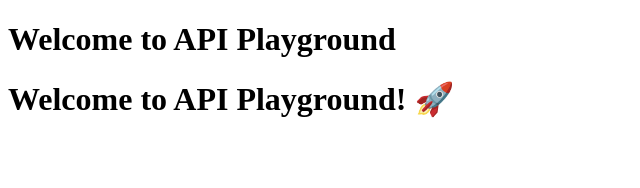
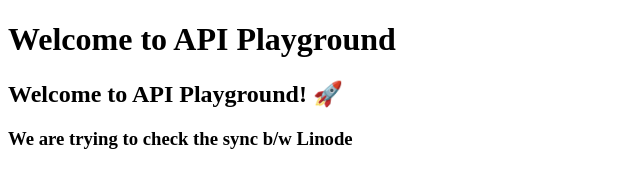
Before and after one commit to Saidaan7/api-playground, a plain HTML site: page index.html in a window 1280 px wide. Shown: the whole page, without its empty margins (0-640 px from the left). Drawn offline with Linux system fonts and the light colour scheme; no server answers.

Commit message:
Updated index.html

```diff
--- a/index.html
+++ b/index.html
@@ -8,7 +8,8 @@
 </head>
 <body>
     <h1>Welcome to API Playground</h1>
-    <h1>Welcome to API Playground! 🚀</h1>
+    <h2>Welcome to API Playground! 🚀</h2>
+    <h3>We are trying to check the sync b/w Linode </h3>
     <script src="script.js"></script>
 </body>
 </html>
```
